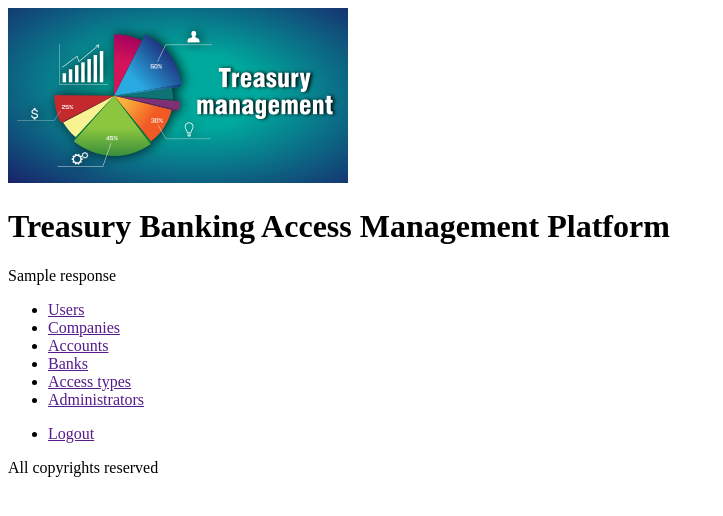
After one commit to plisek1986/treasuryapplication, a Django app: template BankingAdministration/BankingApp/templates/dashboard.html in a window 1280 px wide. The commit adds this page. Shown: the top 516 px of the page, without its empty margins (0-723 px from the left). Run offline with Django 3.2, Linux system fonts and the light colour scheme; the template is opened without the code that fills it: most values are stand-ins (such as "Sample title", 1, 10 or a date in 2020).

Commit message:
dashboard view and html

```diff
--- /dev/null
+++ b/BankingAdministration/BankingApp/templates/dashboard.html
@@ -0,0 +1,15 @@
+{% extends 'base.html' %}
+{% block content %}
+{{response}}
+    <ul class="menu">
+        <li><a href="">Users</a></li>
+        <li><a href="">Companies</a></li>
+        <li><a href="">Accounts</a></li>
+        <li><a href="">Banks</a></li>
+        <li><a href="">Access types</a></li>
+        <li><a href="">Administrators</a></li>
+      </ul>
+      <ul>
+        <li><a href="">Logout</a></li>
+      </ul>
+{% endblock %}
--- a/BankingAdministration/BankingApp/templates/main_page.html
+++ b/BankingAdministration/BankingApp/templates/main_page.html
@@ -3,7 +3,7 @@
 {% block content %}
 
 <ul>
-    <li><a href="/login/">Login</a></li>
+    <li><a href="{% url 'login' %}">Login</a></li>
 </ul>
 
 <p>You are about to log into the application that has been created to help you and our Enterprise to manage users
```
